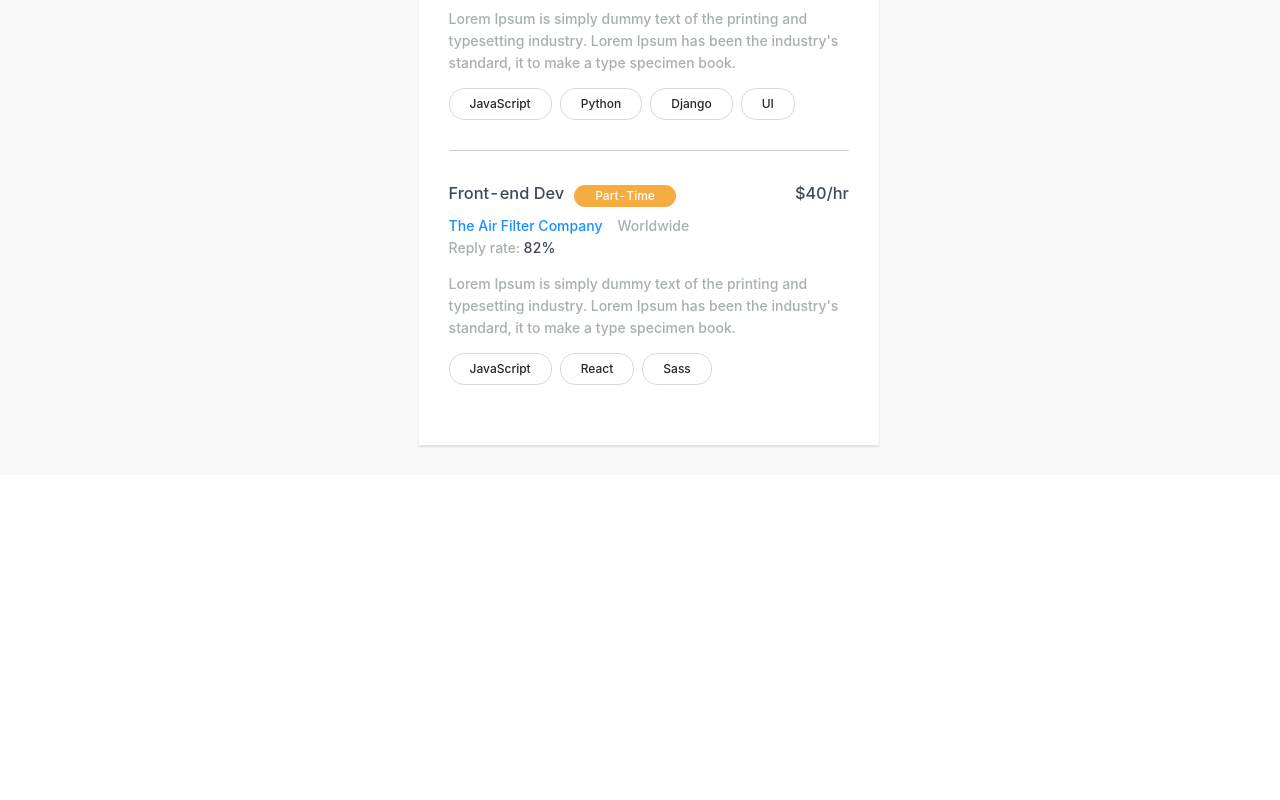
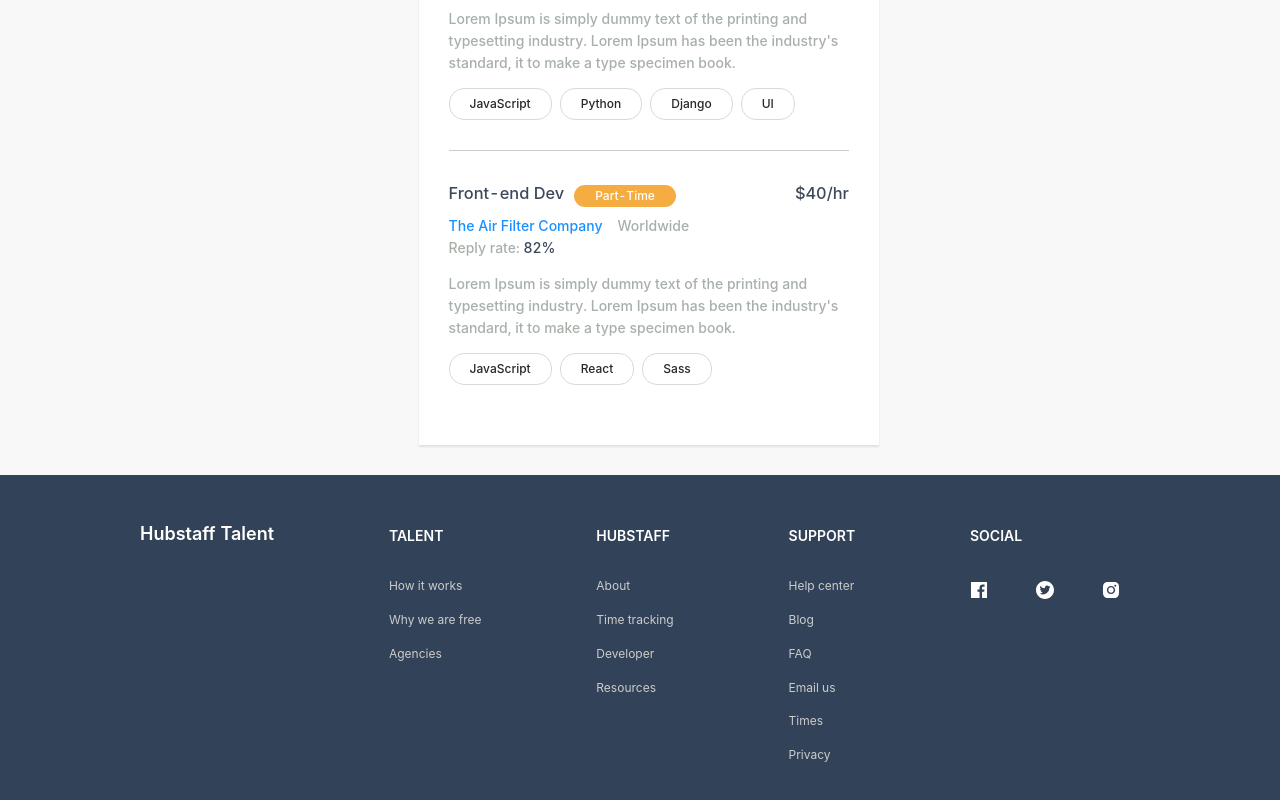
Before and after one commit to Karthikeyan112/job-portal, a React (Create React App) app: page / in a window 1280 px wide. Shown: the part 2513-3313 px from the top of the page. Before the commit the page ends 2988 px from the top, so only its background shows below. Built offline with nearby package versions, Linux system fonts and the light colour scheme.

Commit message:
add footer

```diff
--- a/src/App.js
+++ b/src/App.js
@@ -9,6 +9,7 @@ import LeftPanel from './components/LeftPanel';
 import RightPanel from './components/RightPanel';
 import MainContainer from './components/MainContainer';
 import Header from './components/Header';
+import Footer from './components/Footer';
 
 const { Search } = Input;
 
@@ -48,6 +49,7 @@ function App() {
           <RightPanel />
         </div>
       </div>
+      <Footer />
     </div>
   );
 }
--- /dev/null
+++ b/src/components/Footer.js
@@ -0,0 +1,51 @@
+import React from 'react';
+import { FacebookFilled, TwitterCircleFilled, InstagramFilled } from '@ant-design/icons';
+
+const Footer = () => {
+  return (
+    <div className="footer">
+      <div className="footer__container">
+        <h3 className="footer__title">Hubstaff Talent</h3>
+        <ul className="footer__list">
+          <li className="footer__sub">Talent</li>
+          <li className="footer__item">How it works</li>
+          <li className="footer__item">Why we are free</li>
+          <li className="footer__item">Agencies</li>
+        </ul>
+        <ul className="footer__list">
+          <li className="footer__sub">Hubstaff</li>
+          <li className="footer__item">About</li>
+          <li className="footer__item">Time tracking</li>
+          <li className="footer__item">Developer</li>
+          <li className="footer__item">Resources</li>
+        </ul>
+        <ul className="footer__list">
+          <li className="footer__sub">Support</li>
+          <li className="footer__item">Help center</li>
+          <li className="footer__item">Blog</li>
+          <li className="footer__item">FAQ</li>
+          <li className="footer__item">Email us</li>
+          <li className="footer__item">Times</li>
+          <li className="footer__item">Privacy</li>
+        </ul>
+        <ul className="footer__list">
+          <li className="footer__sub">Social</li>
+          <li className="footer__social">
+            <span >
+              <FacebookFilled />
+            </span>
+            <span>
+              <TwitterCircleFilled />
+            </span>
+            <span>
+              <InstagramFilled />
+            </span>
+          </li>
+        </ul>
+      </div>
+
+    </div>
+  )
+}
+
+export default Footer;
--- /dev/null
+++ b/src/styles/Footer.scss
@@ -0,0 +1,39 @@
+.footer {
+  width: 100%;
+  background-color: #324258;
+  * {
+    color: #fff;
+  }
+
+  &__container {
+    padding: 50px 160px 70px 140px;
+    display: flex;
+    justify-content: space-between;
+  }
+
+  &__title {
+    font-weight: 600;
+    font-size: 18px;
+    line-height: 1;
+  }
+  &__list {
+    list-style: none;
+  }
+
+  &__sub {
+    text-transform: uppercase;
+    font-weight: 600;
+    margin-bottom: 30px;
+  }
+  &__item {
+    margin-bottom: 15px;
+    font-size: 12px;
+    color: #ccc;
+  }
+  &__social {
+    display: flex;
+    justify-content: space-between;
+    width: 150px;
+    font-size: large;
+  }
+}
--- a/src/styles/style.scss
+++ b/src/styles/style.scss
@@ -4,3 +4,4 @@
 @import 'MainContainer';
 @import 'ListItem';
 @import 'Card';
+@import 'Footer';
```
